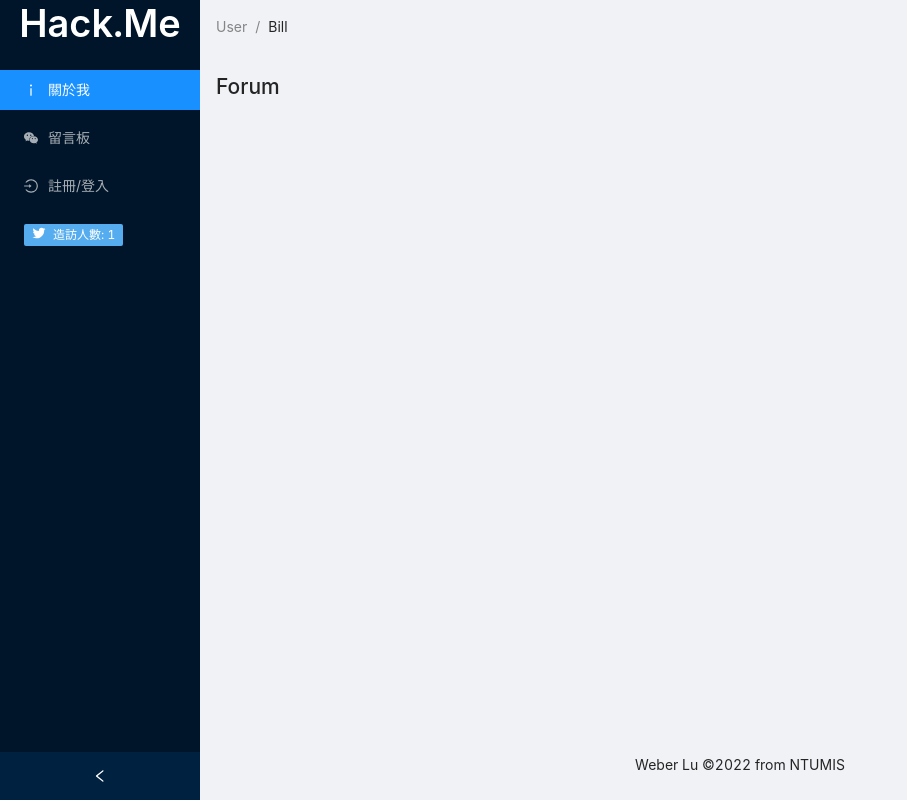
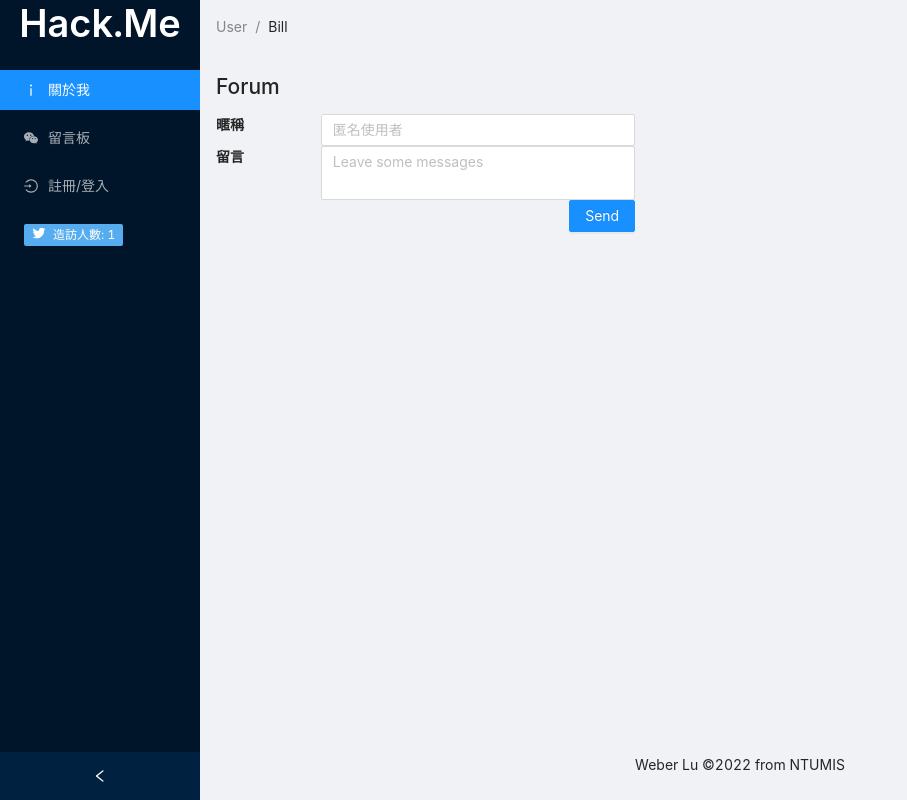
Before and after one commit to weberlu88/2022-Spring-NTU-ADNS-Project, a React (Vite) app in the folder frontend/: page /forum in a window 1280 px wide. Shown: the whole page, without its empty margins (0-907 px from the left). Built offline with nearby package versions, Linux system fonts and the light colour scheme.

Commit message:
<feat> 留言板排版完成

```diff
--- a/frontend/src/components/Forum.jsx
+++ b/frontend/src/components/Forum.jsx
@@ -1,7 +1,48 @@
+import { Row, Col, Input, Button } from 'antd';
+const { TextArea } = Input;
+
 export default function Formun() {
-    return (
-      <main style={{ padding: "1rem 0" }}>
-        <h2>Forum</h2>
-      </main>
-    );
-  }
+  // https://ant.design/components/input/#header
+  // state = {
+  //   value: '',
+  // };
+
+  // onChange = ({ target: { value } }) => {
+  //   this.setState({ value });
+  // };
+
+  return (
+
+    <main style={{ padding: "1rem 0" }}>
+      <h2>Forum</h2>
+
+      <div style={{ width: '40%' }}>
+        <Row>
+          <Col span={6} style={{ fontWeight: 'bold' }}>暱稱</Col>
+          <Col span={18}><Input placeholder="匿名使用者" /></Col>
+        </Row>
+        <Row>
+          <Col span={6} style={{ fontWeight: 'bold' }}>留言</Col>
+          <Col span={18}>
+            <TextArea
+              // value={value}
+              // onChange={this.onChange}
+              placeholder="Leave some messages"
+              autoSize={{ minRows: 2, maxRows: 3 }}
+            />
+          </Col>
+        </Row>
+        <Row gutter={[16, 24]}>
+          <Col span={3} offset={21}>
+            <Button id="btn_comment" type="primary" style={{ float: 'right' }}>Send</Button>
+          </Col>
+        </Row>
+
+        {/* 留言顯示區 */}
+        <div>
+
+        </div>
+      </div>
+    </main >
+  );
+}
```
